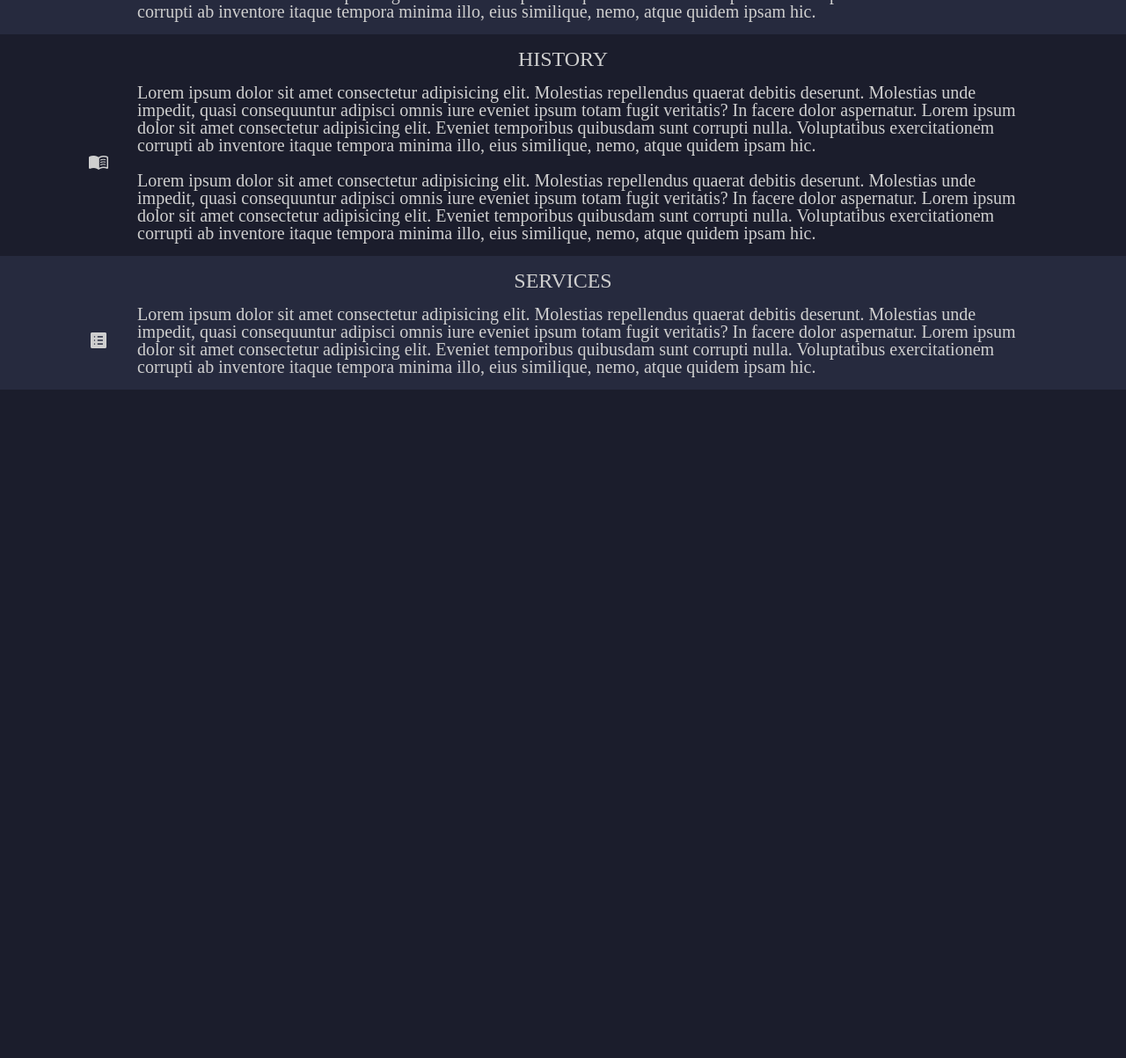
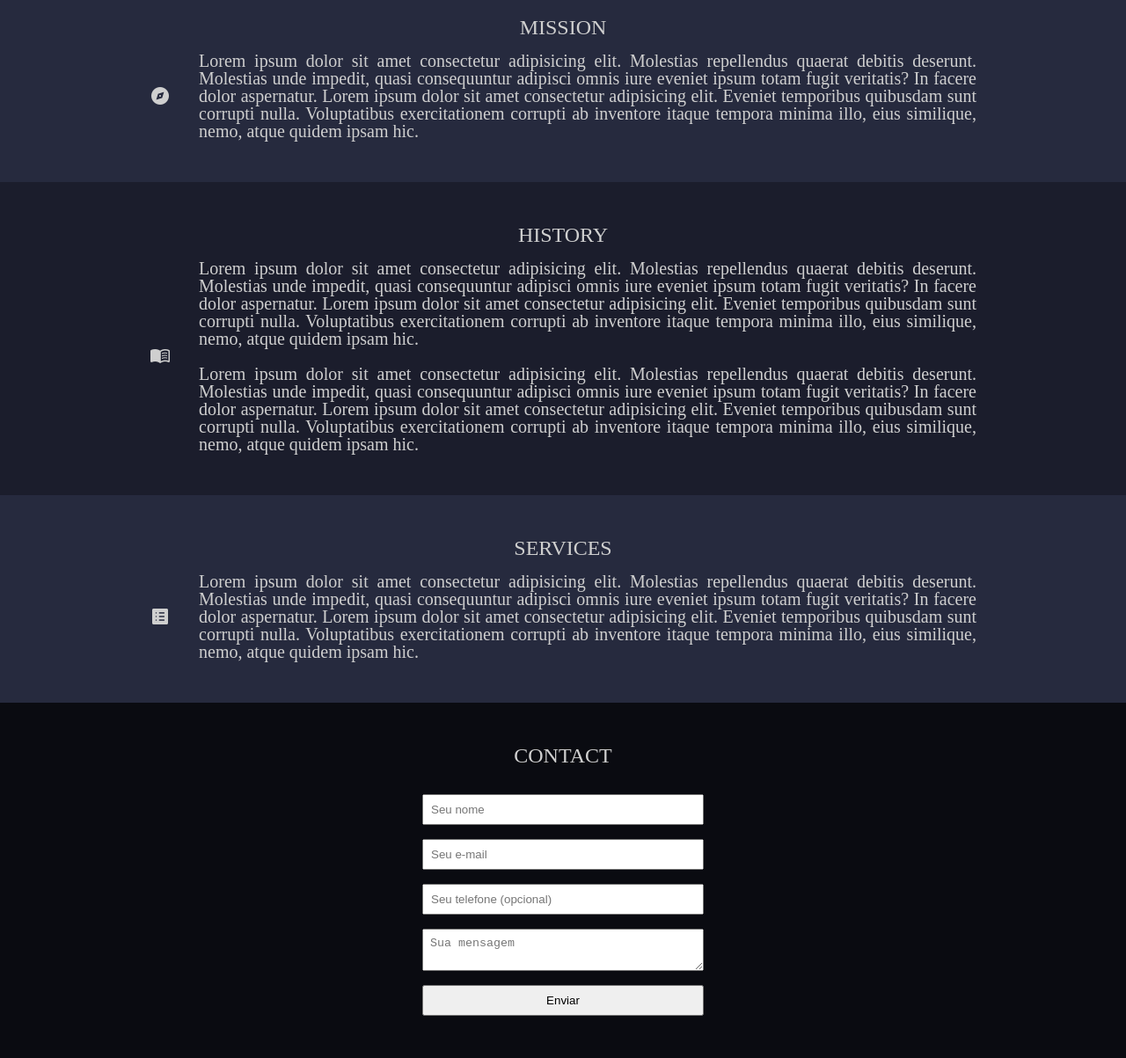
Before and after one commit to HenriqueGPinho/Projeto_EBAC_1, a plain HTML site: page index.html in a window 1280 px wide. Shown: the part 812-2015 px from the top of the page at 88% size. Before the commit the page ends 1255 px from the top, so only its background shows below. Drawn offline with nearby package versions, Linux system fonts and the light colour scheme.

Commit message:
added form

```diff
--- a/index.html
+++ b/index.html
@@ -62,7 +62,7 @@
       </section>
       <section>
         <div class="section-content">
-          <h2 id="mission">Our mission</h2>
+          <h2 id="mission">Mission</h2>
           <div class="section-paragraph">
             <span class="material-symbols-outlined">
               explore
@@ -121,6 +121,18 @@
           </div>
         </div>
       </section>
+      <section>
+        <div class="section-content">
+          <h2 id="contact">Contact</h2>
+          <form>
+            <input type="text" placeholder="Seu nome" required>
+            <input type="email" placeholder="Seu e-mail" required>
+            <input type="tel" placeholder="Seu telefone (opcional)">
+            <textarea placeholder="Sua mensagem" required></textarea>
+            <button type="submit">Enviar</button>
+          </form>
+        </div>
+      </section>
     </div>
   </main>
 </body>
--- a/styles.css
+++ b/styles.css
@@ -14,7 +14,7 @@ body {
 }
 
 .header-container {
-  width: 1080px;
+  width: 940px;
   margin: auto;
   padding: 16px 0;
   color: #cfcfcf;
@@ -52,12 +52,18 @@ header nav li {
 }
 
 .section-content {
-  width: 1080px;
+  width: 940px;
   margin: auto;
+
+  padding: 32px 0;
 }
 
 .container section:nth-child(even) {
   background-color: #262a3e;
+}
+
+.container section:last-child {
+  background-color: #0a0b11;
 }
 
 section h2 {
@@ -71,4 +77,15 @@ section h2 {
 section p {
   font-size: 20px;
   margin-bottom: 16px;
+  text-align: justify;
 }
+
+form input,
+form textarea,
+form button {
+  display: block;
+  width: 320px;
+  margin: 16px auto;
+  padding: 8px;
+  box-sizing: border-box;
+}
```
